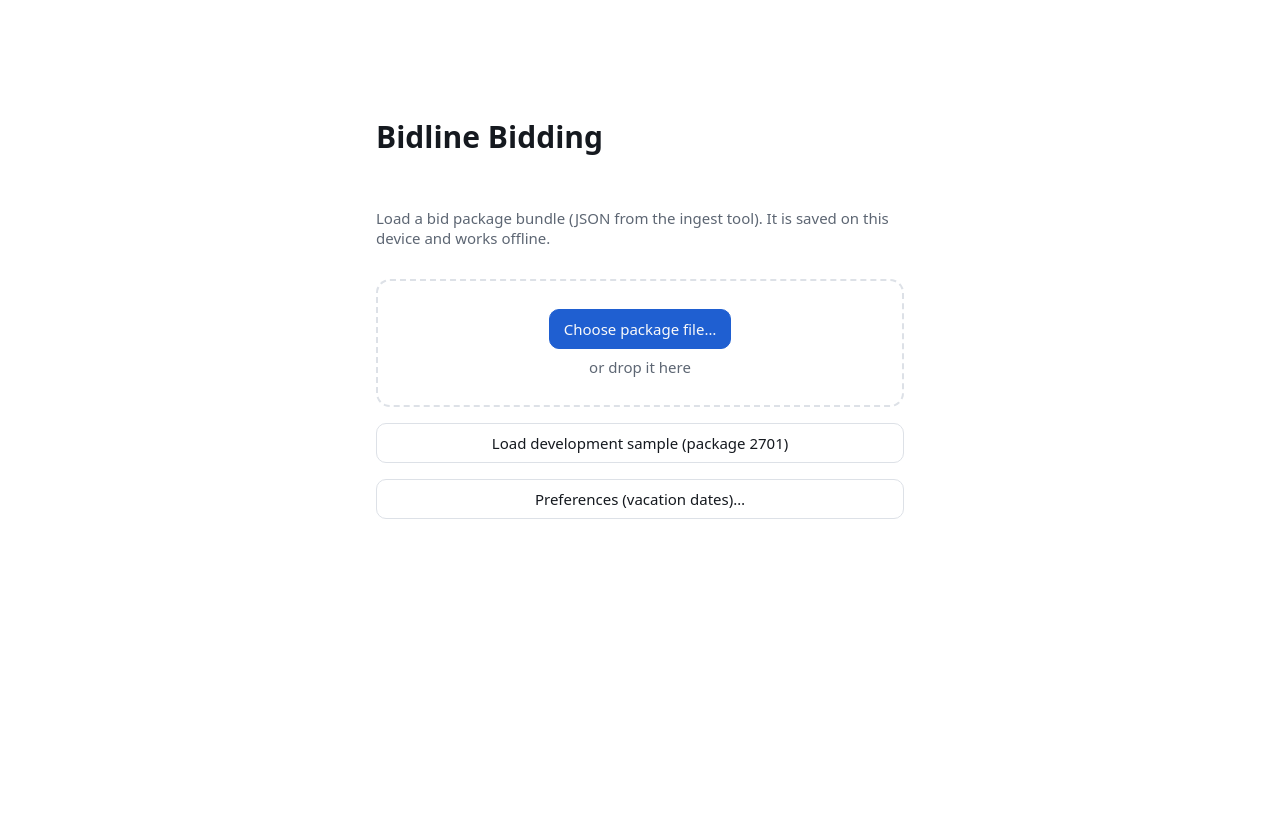
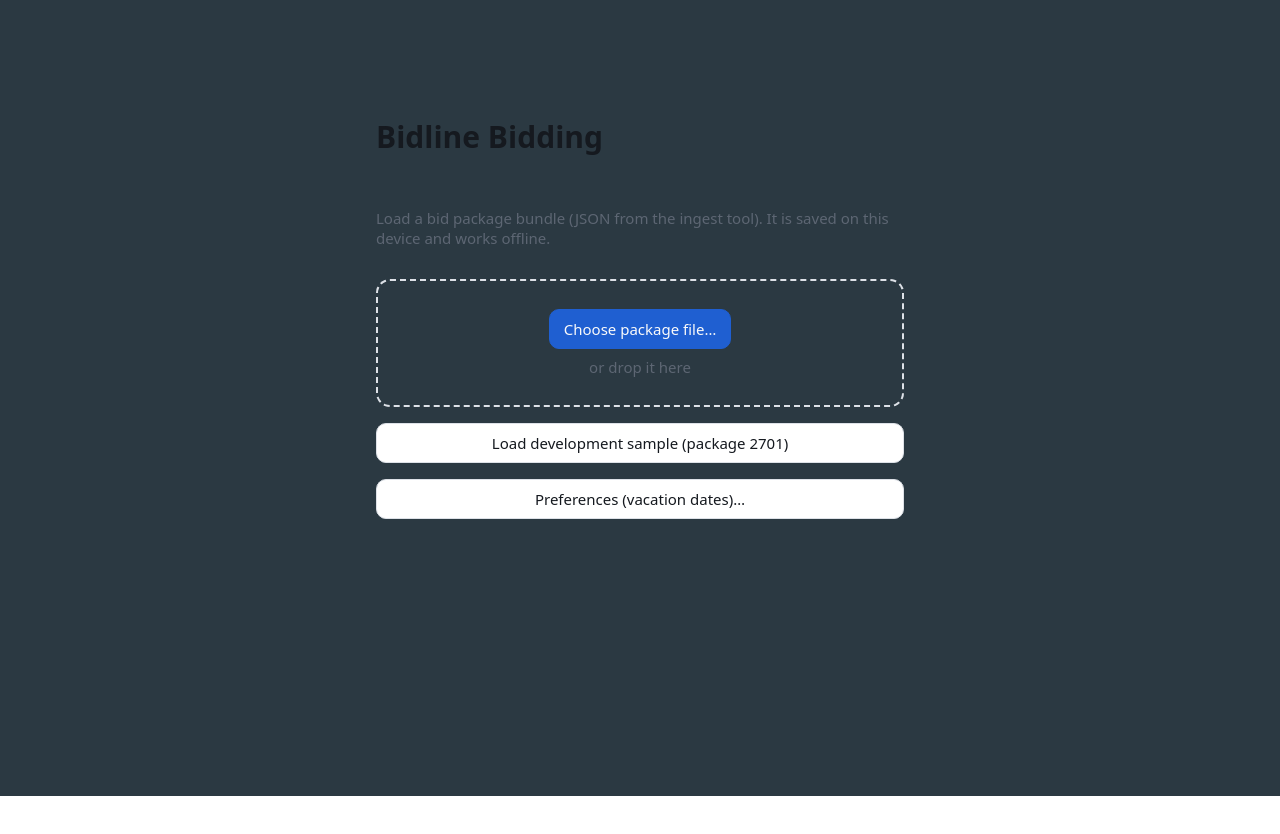
Before and after one commit to dvgapps/bidlinebidding, a React (Vite) app in the folder app/: page / in a window 1280 px wide. Shown: the top 834 px of the page. Built offline with nearby package versions, Linux system fonts and the light colour scheme.

Commit message:
Keep the page dark (a white page tinted iOS's status-bar fade): only the bottom 100px is the tab bar colour; theme-color back to the header colour
Co-Authored-By: Claude Sonnet 5.5 <noreply@anthropic.com>

```diff
--- a/app/index.html
+++ b/app/index.html
@@ -10,10 +10,8 @@
     <!-- installed app: transparent status bar with light text over the app's own dark header (no pale overlay) -->
     <meta name="apple-mobile-web-app-status-bar-style" content="black-translucent" />
     <meta name="apple-mobile-web-app-title" content="Bidlines" />
-    <!-- the colour iPadOS shows beyond the page (the strip under the tab bar) is the tab bar colour: white, or #181c22 in dark mode.
-         It was #2b3942 (the header colour); put that back here and in vite.config.ts if the top of the screen looks different. -->
-    <meta name="theme-color" content="#ffffff" media="(prefers-color-scheme: light)" />
-    <meta name="theme-color" content="#181c22" media="(prefers-color-scheme: dark)" />
+    <!-- Keep this the header colour: iOS 26 tints the fade under the status bar with it (white made the fade show). -->
+    <meta name="theme-color" content="#2b3942" />
   </head>
   <body>
     <div id="root"></div>
--- a/app/src/index.css
+++ b/app/src/index.css
@@ -1493,8 +1493,6 @@ button:active:not(:disabled) { transform: scale(0.97); }
 .cal-row > .cal-label { height: calc(100% + 1px); margin-bottom: -1px; align-self: flex-start; border-bottom: 1px solid #fafafa; }
 .cal-head > .cal-label { height: calc(100% + 1px); margin-bottom: -1px; align-self: flex-start; border-bottom: 1px solid var(--line); }
 
-/* the canvas behind the app is the tab bar colour: if iPadOS leaves a strip below the page, it reads as part of the bar */
-html { background: var(--panel); }
 
 /* Bottom tab bar: the home-indicator space (env(safe-area-inset-bottom)) is kept, now as padding inside each tab. Removing it
    altogether did not make the app reach the bottom of the screen and left the labels at the very bottom edge. */
@@ -1556,7 +1554,8 @@ html { background: var(--panel); }
 .sort-items .chip:disabled { opacity: 0.45; }
 
 /* Footer: if iPadOS leaves a strip under the app (the app is pinned to the area it reports), that strip shows the page
-   behind it. The app paints its own dark background, and the page behind is the tab bar colour, so the strip and the tab bar
-   read as one footer. (Before: the page behind was the dark header colour.) */
-.app { background: #2b3942; } /* the page colour (same as the header) */
-body { background: var(--panel); }
+   behind it. Only the bottom 100px of the page is the tab bar colour, so the strip and the tab bar read as one footer; the rest
+   of the page stays the dark header colour (a white page made iOS 26 draw a light fade under the status bar). */
+html { background: #2b3942; }
+body { background: linear-gradient(to bottom, #2b3942 calc(100% - 100px), var(--panel) calc(100% - 100px)); }
+.app { background: #2b3942; }
--- a/app/vite.config.ts
+++ b/app/vite.config.ts
@@ -31,7 +31,7 @@ export default defineConfig({
         orientation: 'landscape',
         start_url: '.',
         scope: '.',
-        background_color: '#ffffff', // matches the tab bar (was #2b3942); iOS reads this when the app is added to the Home Screen
+        background_color: '#2b3942',
         theme_color: '#2b3942',
         icons: [
           { src: 'favicon.svg', sizes: 'any', type: 'image/svg+xml', purpose: 'any' },
```
